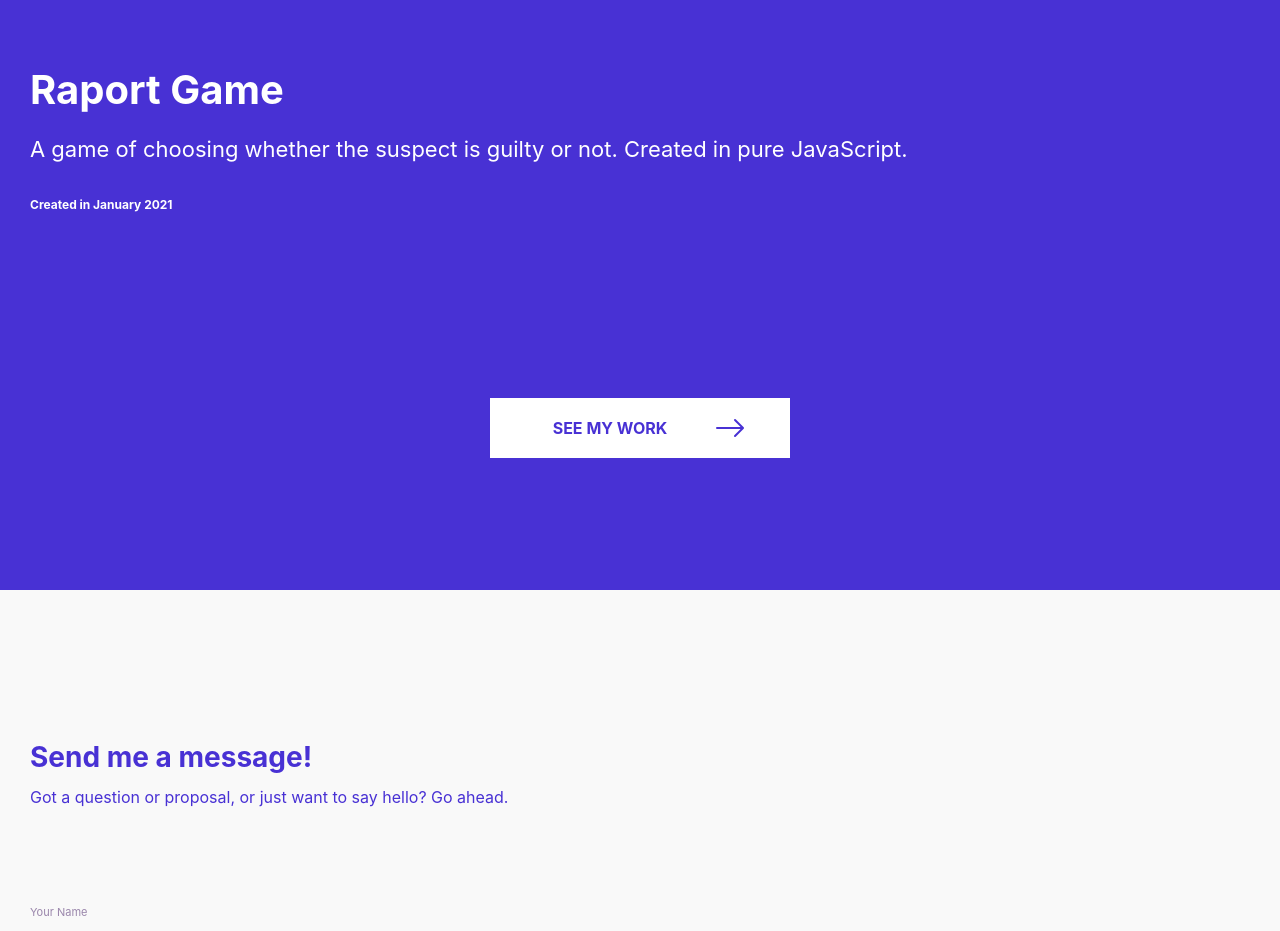
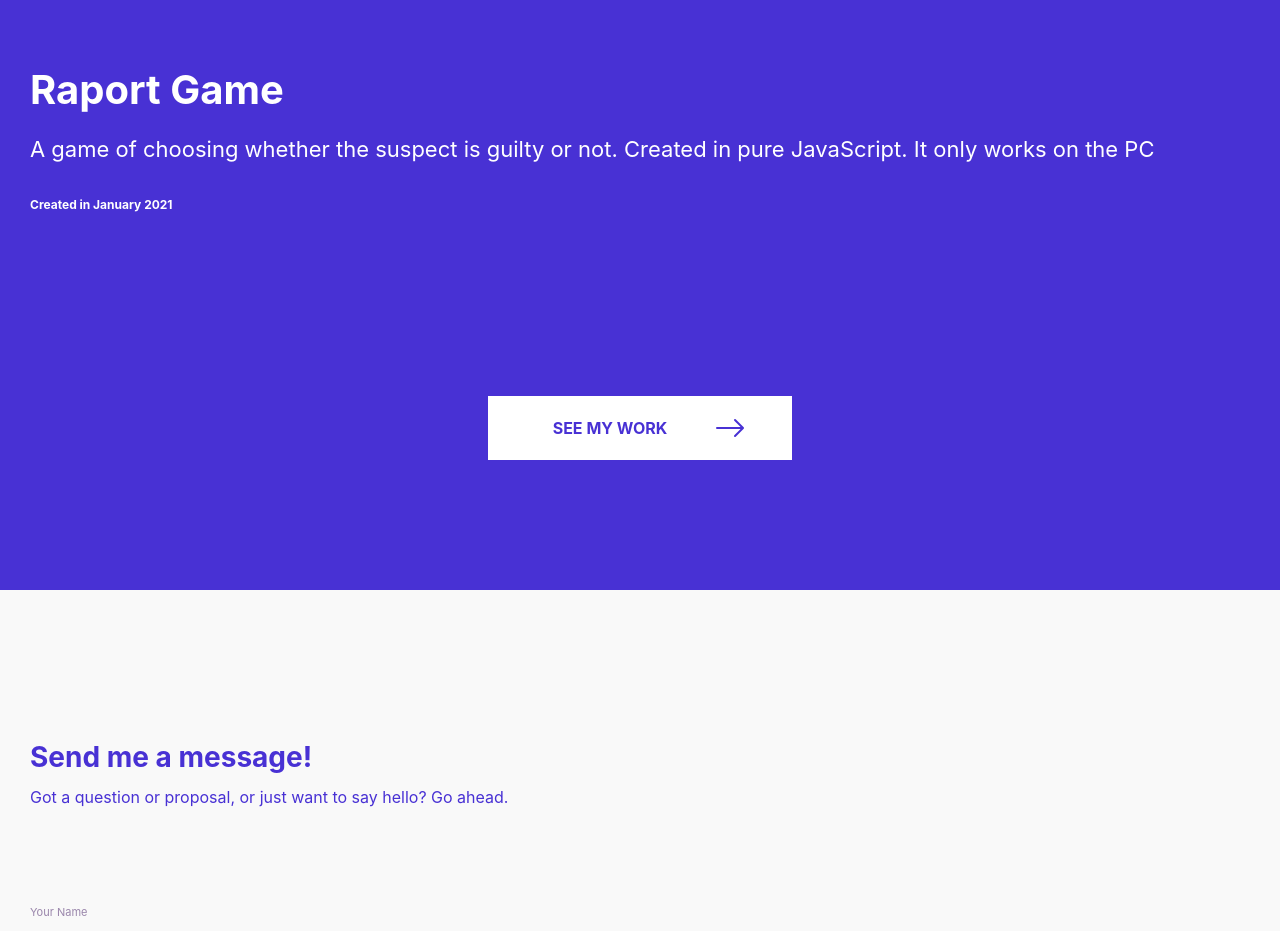
Before and after one commit to Materka11/myWeb, a React (Create React App) app: page / in a window 1280 px wide. Shown: the part 1960-2891 px from the top of the page. Built offline with nearby package versions, Linux system fonts and the light colour scheme.

Commit message:
Add animation for button in work

```diff
--- a/src/components/Work.tsx
+++ b/src/components/Work.tsx
@@ -9,7 +9,9 @@ function Work() {
 			<div className="containerOuter">
 				<WorkContainer
 					title={'Raport Game'}
-					description={'A game of choosing whether the suspect is guilty or not. Created in pure JavaScript.'}
+					description={
+						'A game of choosing whether the suspect is guilty or not. Created in pure JavaScript. It only works on the PC'
+					}
 					date={'January 2021'}
 					isCodeOrWork={'work'}
 					backgroundColor={'purple'}
--- a/src/components/WorkContainer.tsx
+++ b/src/components/WorkContainer.tsx
@@ -14,11 +14,18 @@ interface WorkContainer {
 
 function WorkContainer({ title, description, date, isCodeOrWork, backgroundColor, link }: WorkContainer) {
 	let styleContainer;
+	let styleButton;
 
 	if (backgroundColor === 'purple') {
 		styleContainer = { backgroundColor: '#4831d4', color: '#ffffff' };
 	} else if (backgroundColor === 'white') {
 		styleContainer = { backgroundColor: '#ffffff', color: '#4831d4' };
+	}
+
+	if (backgroundColor === 'purple') {
+		styleButton = { border: '2px solid #ffffff' };
+	} else if (backgroundColor === 'white') {
+		styleButton = { border: '2px solid #4831d4' };
 	}
 
 	return (
@@ -32,9 +39,13 @@ function WorkContainer({ title, description, date, isCodeOrWork, backgroundColor
 					<strong>Created in {date}</strong>
 				</p>
 			</div>
-			<a href={link}>
+			<a href={link} style={styleButton}>
 				<span>SEE MY {isCodeOrWork}</span>
 				<BsArrowRight className="icon" />
+				<div className="btnDynamic">
+					<span>SEE MY {isCodeOrWork}</span>
+					<BsArrowRight className="icon" />
+				</div>
 			</a>
 		</div>
 	);
--- a/src/styles/workContainer.css
+++ b/src/styles/workContainer.css
@@ -25,12 +25,12 @@
   transform: translate(-50%, 0);
   width: 300px;
   height: 60px;
-  border: 2px solid #4831d4;
-  background-color: #ffffff;
-  color: #4831d4;
+  background-color: #4831d4;
+  color: #ffffff;
   font-size: 1rem;
   bottom: 130px;
   font-weight: bold;
+  overflow: hidden;
 }
 .container a span {
   position: absolute;
@@ -40,10 +40,30 @@
   text-transform: uppercase;
 }
 .container a .icon {
-  color: #4831d4;
+  color: #ffffff;
   font-size: 2rem;
   position: absolute;
   left: 80%;
   transform: translate(-50%, -50%);
   top: 50%;
+}
+.container a .btnDynamic {
+  display: flex;
+  justify-content: center;
+  align-items: center;
+  position: absolute;
+  top: 0;
+  left: 0;
+  right: 0;
+  bottom: 0;
+  z-index: 2;
+  transition: all ease 0.5s;
+  background-color: #ffffff;
+  color: #4831d4;
+}
+.container a .btnDynamic .icon {
+  color: #4831d4;
+}
+.container a:hover .btnDynamic {
+  transform: translateX(100%);
 }/*# sourceMappingURL=workContainer.css.map */
--- a/src/styles/workContainer.scss
+++ b/src/styles/workContainer.scss
@@ -31,12 +31,12 @@
 		transform: translate(-50%, 0);
 		width: 300px;
 		height: 60px;
-		border: 2px solid $primary-purple;
-		background-color: $white;
-		color: $primary-purple;
+		background-color: $primary-purple;
+		color: $white;
 		font-size: 1rem;
 		bottom: 130px;
 		font-weight: bold;
+		overflow: hidden;
 
 		span {
 			position: absolute;
@@ -47,12 +47,35 @@
 		}
 
 		.icon {
-			color: $primary-purple;
+			color: $white;
 			font-size: 2rem;
 			position: absolute;
 			left: 80%;
 			transform: translate(-50%, -50%);
 			top: 50%;
 		}
+
+		.btnDynamic {
+			display: flex;
+			justify-content: center;
+			align-items: center;
+			position: absolute;
+			top: 0;
+			left: 0;
+			right: 0;
+			bottom: 0;
+			z-index: 2;
+			transition: all ease .5s;
+			background-color: $white;
+			color: $primary-purple;
+
+			.icon {
+				color: $primary-purple;
+			}
+		}
+	}
+
+	a:hover .btnDynamic {
+		transform: translateX(100%);
 	}
 }
```
Also changed, not shown: 1 other file (tests, documents, lock files or other folders).
